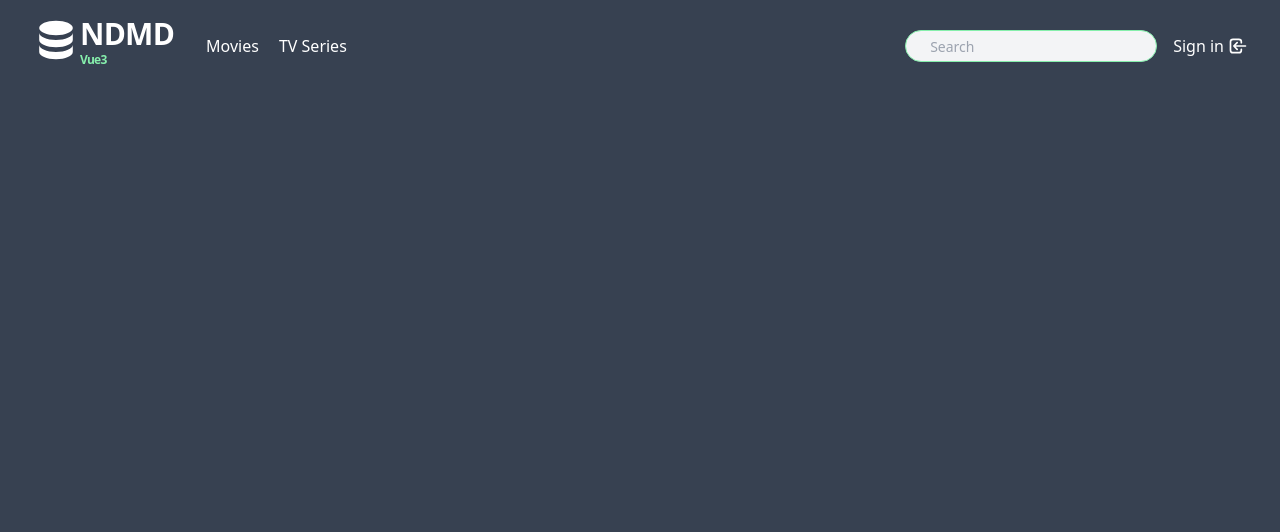
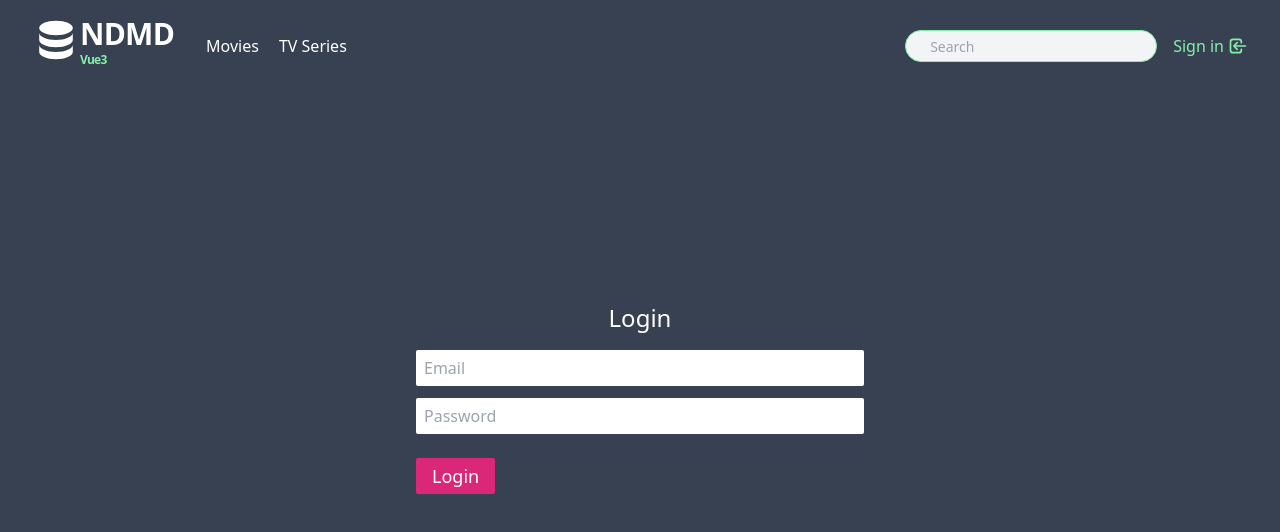
Before and after one commit to nick-douglas82/movie-database, a Vue app: page /login in a window 1280 px wide. Shown: the top 532 px of the page. Built offline with nearby package versions, Linux system fonts and the light colour scheme; no server answers.

Commit message:
auth routes

```diff
--- a/src/App.vue
+++ b/src/App.vue
@@ -19,7 +19,7 @@ onAuthStateChanged(auth, userCredential => {
 
 <template>
   <div id="app" class="h-full flex flex-col flex-1 bg-gray-700">
-    <div>
+    <div class="h-full flex flex-col">
       <Header />
       <Suspense>
         <template #default>
--- a/src/components/ButtonBase.vue
+++ b/src/components/ButtonBase.vue
@@ -1,6 +1,6 @@
 <template>
   <button
-    class="bg-pink-600 rounded-sm py-1 px-4 text-sm font-semibold mt-3 hover:bg-green-300 hover:text-gray-600 ease-in duration-150"
+    class="bg-pink-600 rounded-sm py-1 px-4 text-lg mt-3 hover:bg-green-300 hover:text-gray-600 ease-in duration-150"
   >
     <slot />
   </button>
--- a/src/components/Header.vue
+++ b/src/components/Header.vue
@@ -28,9 +28,9 @@ const signOutOfApp = () => signOut(auth)
       <router-link to="/tv" class="flex items-center text-white hover:text-green-300">TV Series</router-link>
     </nav>
     <input type="text" class="border border-green-300 px-6 h-8 rounded-full bg-gray-100 text-sm" placeholder="Search" />
-    <button v-if="!isLoggedIn" class="ml-4 text-white flex items-center content-center">
+    <router-link v-if="!isLoggedIn" to="/login" class="ml-4 text-white flex items-center content-center">
       Sign in <LoginIcon class="w-5 h-5 text-current ml-1" />
-    </button>
+    </router-link>
     <img
       v-else
       class="ml-4 inline-block h-10 w-10 rounded-full"
--- a/src/components/SignIn.vue
+++ b/src/components/SignIn.vue
@@ -1,5 +1,5 @@
 <script setup lang="ts">
-import { defineComponent, ref } from 'vue'
+import { ref } from 'vue'
 import { signIn } from '@/services/FireBase'
 import ButtonBase from '@/components/ButtonBase.vue'
 
--- a/src/router/index.ts
+++ b/src/router/index.ts
@@ -1,5 +1,6 @@
 import { createRouter, createWebHistory, RouteRecordRaw } from 'vue-router'
 import Home from '../views/Home.vue'
+import Login from '../views/Login.vue'
 import Register from '../views/Register.vue'
 import Movies from '../views/Movies.vue'
 import Movie from '../views/Movie.vue'
@@ -11,6 +12,11 @@ const routes: Array<RouteRecordRaw> = [
     path: '/',
     name: 'Home',
     component: Home,
+  },
+  {
+    path: '/login',
+    name: 'Login',
+    component: Login,
   },
   {
     path: '/register',
--- a/src/services/FireBase.ts
+++ b/src/services/FireBase.ts
@@ -1,4 +1,4 @@
-import { createUserWithEmailAndPassword, getAuth, onAuthStateChanged, signInWithEmailAndPassword } from 'firebase/auth'
+import { createUserWithEmailAndPassword, getAuth, updateProfile, signInWithEmailAndPassword } from 'firebase/auth'
 import 'firebase/auth'
 import 'firebase/firestore'
 
@@ -18,8 +18,11 @@ export const register = (email, password, displayName) => {
   const auth = getAuth()
   return createUserWithEmailAndPassword(auth, email, password)
     .then(userCredential => {
-      // Signed in
-      return userCredential.user
+      updateProfile(auth.currentUser, {
+        displayName: displayName,
+      }).then(() => {
+        return userCredential.user
+      })
     })
     .catch(error => false)
 }
--- /dev/null
+++ b/src/views/Login.vue
@@ -0,0 +1,66 @@
+<script setup lang="ts">
+import { ref } from 'vue'
+import 'firebase/auth'
+import 'firebase/firestore'
+import { useRouter } from 'vue-router'
+import ButtonBase from '@/components/ButtonBase.vue'
+import { getAuth, signInWithEmailAndPassword } from 'firebase/auth'
+
+const router = useRouter()
+
+const email = ref('')
+const password = ref('')
+const errMsg = ref()
+
+const signIn = async () => {
+  const auth = getAuth()
+  signInWithEmailAndPassword(auth, email.value, password.value)
+    .then(data => router.push('/'))
+    .catch(error => {
+      switch (error.code) {
+        case 'auth/invalid-email':
+          errMsg.value = 'Invalid email'
+          break
+        case 'auth/user-not-found':
+          errMsg.value = 'No account with that email was found'
+          break
+        case 'auth/wrong-password':
+          errMsg.value = 'Incorrect password'
+          break
+        default:
+          errMsg.value = 'Email or password was incorrect'
+          break
+      }
+    })
+}
+</script>
+
+<template>
+  <div class="flex flex-col h-full justify-center items-center">
+    <div class="max-w-md -mt-24">
+      <h2 class="text-white text-2xl mb-4 text-center font-light">Login</h2>
+      <div
+        class="bg-red-100 border border-red-400 text-red-700 px-4 py-3 rounded relative mb-2"
+        role="alert"
+        v-if="errMsg"
+      >
+        {{ errMsg }}
+      </div>
+      <input
+        type="text"
+        class="px-2 rounded-sm h-9 w-full mb-3 text-gray-600"
+        v-model="email"
+        placeholder="Email"
+        required
+      />
+      <input
+        type="password"
+        class="px-2 rounded-sm h-9 w-full mb-3 text-gray-600"
+        v-model="password"
+        placeholder="Password"
+        required
+      />
+      <ButtonBase class="text-white" @click="signIn()">Login</ButtonBase>
+    </div>
+  </div>
+</template>
--- a/src/views/Register.vue
+++ b/src/views/Register.vue
@@ -2,20 +2,45 @@
 import { ref } from 'vue'
 import 'firebase/auth'
 import 'firebase/firestore'
-import { register } from '@/services/FireBase'
 import ButtonBase from '@/components/ButtonBase.vue'
+import { createUserWithEmailAndPassword, getAuth, updateProfile } from 'firebase/auth'
+import { useRouter } from 'vue-router'
+
+const router = useRouter()
 
 const email = ref('')
 const password = ref('')
-const displayName = ref('')
 
-const createUser = async () => await register(email.value, password.value, 'Nick')
+const register = () => {
+  const auth = getAuth()
+  createUserWithEmailAndPassword(auth, email.value, password.value)
+    .then(data => router.push('/'))
+    .catch(error => {
+      console.log(error.code)
+      alert(error.message)
+    })
+}
 </script>
 
 <template>
-  <div class="home">Register!</div>
-  <input type="text" class="px-2 rounded-sm h-7 w-full mb-3 text-gray-600" v-model="email" placeholder="Email" />
-  <input type="password" class="px-2 rounded-sm h-7 w-full text-gray-600" v-model="password" placeholder="Password" />
-  <input type="text" class="px-2 rounded-sm h-7 w-full text-gray-600" v-model="displayName" placeholder="DisplayName" />
-  <ButtonBase @click="createUser()">Sign in</ButtonBase>
+  <div class="flex flex-col h-full justify-center items-center">
+    <div class="max-w-md -mt-24">
+      <h2 class="text-white text-2xl mb-4 text-center font-light">Create a user account</h2>
+      <input
+        type="text"
+        class="px-2 rounded-sm h-9 w-full mb-3 text-gray-600"
+        v-model="email"
+        placeholder="Email"
+        required
+      />
+      <input
+        type="password"
+        class="px-2 rounded-sm h-9 w-full mb-3 text-gray-600"
+        v-model="password"
+        placeholder="Password"
+        required
+      />
+      <ButtonBase class="text-white" @click="register()">Create User</ButtonBase>
+    </div>
+  </div>
 </template>
```
